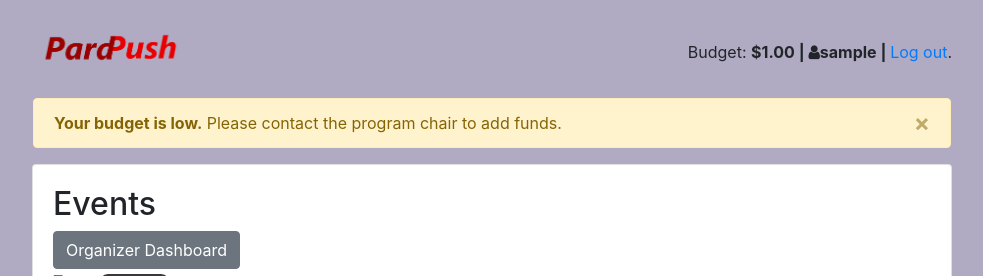
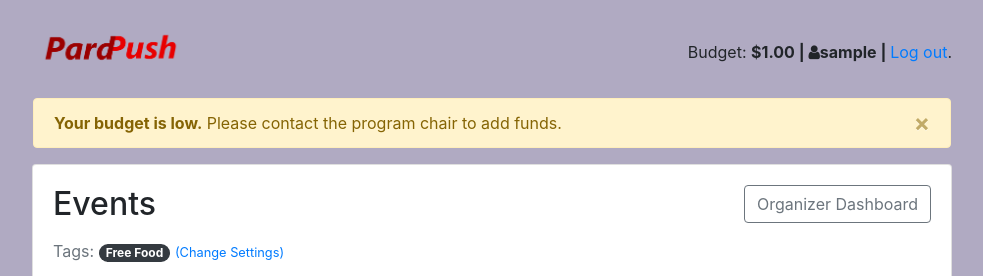
Before and after one commit to elast27/pardpush, a Django app: page /students/ in a window 1280 px wide. Shown: the top 276 px of the page, without its empty margins (148-1131 px from the left). Run offline with Django 3.2, Linux system fonts and the light colour scheme; a user stored in the database is signed in; data comes from the database, SQL or seed files in the repository; tables that the repository leaves empty hold one stand-in row (values such as "Sample post"); parts of the project's set-up code (start-up, migrations or seed data) failed here and were passed over; some libraries are stand-ins or nearby versions; some web fonts are replaced.

Commit message:
vis: student home

```diff
--- a/pardpush_proj/notification/templates/notification/students/_header.html
+++ b/pardpush_proj/notification/templates/notification/students/_header.html
@@ -1,7 +1,21 @@
-<h2>Events</h2>
-{% if user.is_organizer %}
-    <a href='/organizers/' class='btn btn-secondary'><i class="fas fa-exchange-alt"></i>Organizer Dashboard</a>
-{% endif %}
+<div class="row">
+  <div class="col-md-6">
+    <h2>Events</h2>
+  </div>
+  <div class="col-md-6">
+    <div class="row float-right">
+      <div class="col-md-10 text-right">
+        <div class="btn-toolbar" role="toolbar" aria-label="Toolbar with button groups">
+          <div class="btn-group mr-auto" role="group" aria-label="First group">
+            {% if user.is_organizer %}
+              <a href='/organizers/' class='btn btn-outline-secondary mb-3'>Organizer Dashboard</a>
+            {% endif %}
+          </div>
+        </div>
+      </div>
+    </div>
+  </div>
+</div>
 <p class="text-muted">
   Tags:{% for tag in user.student.interests.all %} {{ tag.get_html_badge }}{% endfor %}
   <a href="{% url 'students:student_interests' %}"><small>(Change Settings)</small></a>
--- a/pardpush_proj/templates/base.html
+++ b/pardpush_proj/templates/base.html
@@ -40,7 +40,7 @@
                 {% if user.is_organizer %}
                 <p class="pt-3">Budget: <strong>${{user.budget|floatformat:"2"|intcomma}} | </strong> <i class="fa fa-user"></i><strong>{{ user.username }} | </strong> <a href="{% url 'logout' %}">Log out</a>.</p>
                 {% else %}
-                <p class="pt-3">Logged in as <strong>{{ user.username }}</strong>. <a href="{% url 'logout' %}">Log out</a>.</p>
+                <p class="pt-3"><i class="fa fa-user"></i><strong>{{ user.username }} | </strong> <a href="{% url 'logout' %}">Log out</a>.</p>
                 {% endif %}
               {% else %}
                 <a href="{% url 'login' %}" class="btn btn-light" role="button">Admin Login</a>
```
